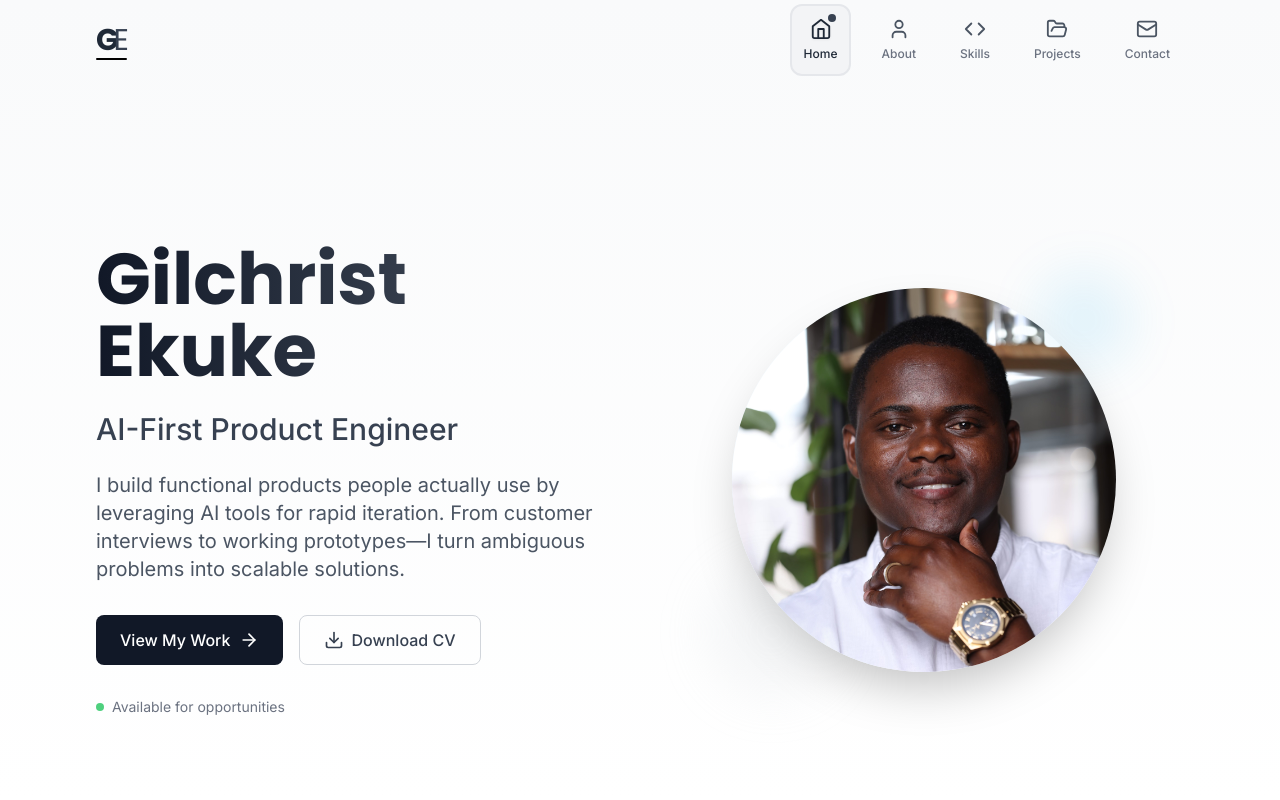
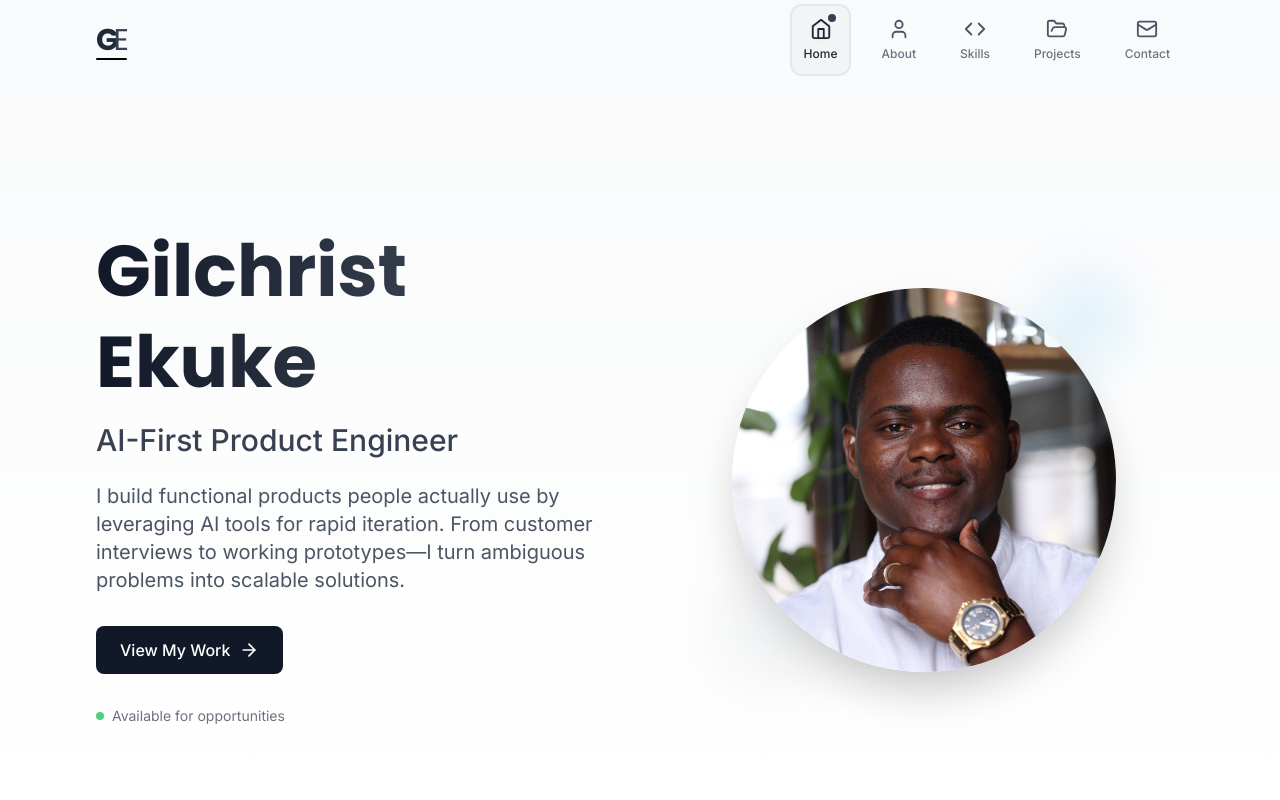
Before and after one commit to Ikanga93/personal-website, a Next.js app: page / in a window 1280 px wide. Shown: the top 800 px of the page. Built offline with nearby package versions, Linux system fonts and the light colour scheme.

Commit message:
design improved

```diff
--- a/components/About.tsx
+++ b/components/About.tsx
@@ -191,13 +191,31 @@ const About = () => {
               viewport={{ once: true }}
               className="mt-8"
             >
-              <button
+              <motion.button
                 onClick={() => document.getElementById('projects')?.scrollIntoView({ behavior: 'smooth' })}
-                className="btn-primary group"
+                className="btn-primary group relative overflow-hidden"
+                whileHover={{
+                  scale: 1.05,
+                  boxShadow: "0 20px 25px -5px rgba(59, 130, 246, 0.4), 0 10px 10px -5px rgba(59, 130, 246, 0.04)"
+                }}
+                whileTap={{ scale: 0.95 }}
+                transition={{ type: "spring", stiffness: 400, damping: 17 }}
               >
-                View My Work
-                <ArrowRight size={20} className="group-hover:translate-x-1 transition-transform" />
-              </button>
+                <motion.span
+                  className="absolute inset-0 bg-gradient-to-r from-blue-600 to-purple-600 opacity-0 group-hover:opacity-100 transition-opacity duration-300"
+                  initial={false}
+                />
+                <span className="relative z-10 flex items-center gap-2">
+                  View My Work
+                  <motion.div
+                    className="group-hover:translate-x-1 transition-transform"
+                    whileHover={{ rotate: -45 }}
+                    transition={{ type: "spring", stiffness: 300 }}
+                  >
+                    <ArrowRight size={20} />
+                  </motion.div>
+                </span>
+              </motion.button>
             </motion.div>
           </motion.div>
 
--- a/components/Hero.tsx
+++ b/components/Hero.tsx
@@ -1,13 +1,36 @@
 'use client'
 
+import { motion } from 'framer-motion'
 import { ArrowRight, Download } from 'lucide-react'
-import { motion } from 'framer-motion'
 import Image from 'next/image'
 import { useState, useEffect } from 'react'
+
+// Custom hook for typewriter effect
+const useTypewriter = (text: string, speed: number = 100) => {
+  const [displayText, setDisplayText] = useState('')
+  const [currentIndex, setCurrentIndex] = useState(0)
+  const [isComplete, setIsComplete] = useState(false)
+
+  useEffect(() => {
+    if (currentIndex < text.length) {
+      const timeout = setTimeout(() => {
+        setDisplayText(prev => prev + text[currentIndex])
+        setCurrentIndex(prev => prev + 1)
+      }, speed)
+
+      return () => clearTimeout(timeout)
+    } else {
+      setIsComplete(true)
+    }
+  }, [currentIndex, text, speed])
+
+  return { displayText, isComplete }
+}
 
 const Hero = () => {
   const [scrollY, setScrollY] = useState(0)
   const [photoOpacity, setPhotoOpacity] = useState(1)
+  const { displayText: typedName, isComplete } = useTypewriter('Gilchrist Ekuke', 120)
 
   useEffect(() => {
     const handleScroll = () => {
@@ -44,7 +67,18 @@ const Hero = () => {
             className="text-center lg:text-left order-2 lg:order-1"
           >
             <h1 className="text-4xl sm:text-5xl md:text-6xl lg:text-7xl font-display font-bold text-gradient mb-4 sm:mb-6 leading-tight">
-              Gilchrist Ekuke
+              {typedName}
+              <motion.span
+                className="inline-block w-1 h-12 sm:h-14 md:h-16 lg:h-20 bg-gradient-to-b from-blue-600 to-purple-600 ml-1"
+                animate={{
+                  opacity: isComplete ? 0 : [1, 0, 1],
+                }}
+                transition={{
+                  duration: 1,
+                  repeat: isComplete ? 0 : Infinity,
+                  ease: "easeInOut"
+                }}
+              />
             </h1>
 
             <h2 className="text-xl sm:text-2xl md:text-3xl font-medium text-gray-700 mb-4 sm:mb-6">
@@ -57,18 +91,33 @@ const Hero = () => {
             </p>
 
             <div className="flex flex-col sm:flex-row gap-3 sm:gap-4 mb-6 sm:mb-8 px-4 sm:px-0 justify-center lg:justify-start">
-              <button
+              <motion.button
                 onClick={() => scrollToSection('projects')}
-                className="btn-primary group justify-center w-full sm:w-auto"
+                className="btn-primary group justify-center w-full sm:w-auto relative overflow-hidden"
+                whileHover={{
+                  scale: 1.05,
+                  boxShadow: "0 20px 25px -5px rgba(59, 130, 246, 0.4), 0 10px 10px -5px rgba(59, 130, 246, 0.04)"
+                }}
+                whileTap={{ scale: 0.95 }}
+                transition={{ type: "spring", stiffness: 400, damping: 17 }}
               >
-                View My Work
-                <ArrowRight size={20} className="group-hover:translate-x-1 transition-transform" />
-              </button>
+                <motion.span
+                  className="absolute inset-0 bg-gradient-to-r from-blue-600 to-purple-600 opacity-0 group-hover:opacity-100 transition-opacity duration-300"
+                  initial={false}
+                />
+                <span className="relative z-10 flex items-center gap-2">
+                  View My Work
+                  <motion.div
+                    className="group-hover:translate-x-1 transition-transform"
+                    whileHover={{ rotate: -45 }}
+                    transition={{ type: "spring", stiffness: 300 }}
+                  >
+                    <ArrowRight size={20} />
+                  </motion.div>
+                </span>
+              </motion.button>
 
-              <button className="btn-secondary group justify-center w-full sm:w-auto">
-                <Download size={20} />
-                Download CV
-              </button>
+
             </div>
 
             <div className="flex items-center justify-center lg:justify-start space-x-2 text-sm text-gray-500 px-4 sm:px-0">
--- a/components/ProjectsDetailed.tsx
+++ b/components/ProjectsDetailed.tsx
@@ -8,61 +8,21 @@ const ProjectsDetailed = () => {
   const projects = [
     {
       id: 1,
-      title: "Ritt.ai - AI Drive-Thru Assistant",
-      shortDescription: "Revolutionary AI-powered order-taking system for drive-thru restaurants",
-      longDescription: "Built Ritt.ai, an AI-powered drive-thru assistant with 99.5% accuracy. Used AI-assisted development to rapidly prototype and iterate based on real customer feedback, reducing wait times by 40% through intelligent order processing.",
-      image: "https://images.unsplash.com/photo-1561070791-2526d30994b5?w=800&h=500&fit=crop&auto=format&q=80",
-      category: "AI/ML Application",
-      tech: ["React", "Next.js", "AI/ML", "Voice Processing", "Node.js", "TypeScript", "WebSocket", "Cloud APIs"],
-      liveUrl: "https://ritt.ai/",
-      githubUrl: "https://github.com/gilchristekuke",
-      duration: "6 months",
-      role: "Product Engineer & Team Lead",
-      year: "2024",
-      featured: true,
-      impact: {
-        metric1: { value: "99.5%", label: "Order Accuracy" },
-        metric2: { value: "40%", label: "Reduced Wait Time" },
-        metric3: { value: "25%", label: "Increased Revenue" }
-      },
-      challenges: [
-        "Implementing real-time voice processing with low latency",
-        "Training AI model for restaurant-specific vocabulary and accents",
-        "Handling complex order modifications and special requests",
-        "Ensuring system reliability during peak hours"
-      ],
-      solutions: [
-        "Optimized WebSocket connections for real-time communication",
-        "Custom NLP model trained on restaurant industry data",
-        "Context-aware conversation flow management",
-        "Robust error handling and fallback systems"
-      ],
-      keyFeatures: [
-        "Natural Language Processing for voice orders",
-        "Intelligent upselling and cross-selling",
-        "Multi-location restaurant support",
-        "Real-time order tracking and analytics",
-        "Integration with existing POS systems"
-      ]
-    },
-    {
-      id: 2,
-      title: "Ofele Nonprofit App",
-      shortDescription: "Comprehensive nonprofit management platform for community organizations",
-      longDescription: "Collaborated with nonprofit stakeholders to build a community management platform serving 500+ users. Leveraged AI tools for rapid development cycles, turning user interviews into working features within days. Worked closely with the nonprofit team to ensure the platform met real community needs.",
+      title: "Church Program Management System",
+      shortDescription: "Web application for church intercession department program management",
+      longDescription: "Created and deployed a web application for my church's intercession department to manage programs, schedules, events, and prayer requests. Fully adopted by all 12 department members and now integrated with broader church operations.",
       image: "https://images.unsplash.com/photo-1559027615-cd4628902d4a?w=800&h=500&fit=crop&auto=format&q=80",
       category: "Nonprofit Management",
       tech: ["React", "Next.js", "PostgreSQL", "Tailwind CSS", "Node.js", "Express.js", "Stripe API", "Vercel"],
       liveUrl: "https://ofele-nonprofit-app.vercel.app/",
-      githubUrl: "https://github.com/gilchristekuke",
+      githubUrl: "https://github.com/Ikanga93/ofele-nonprofit-app",
       duration: "4 months",
-      role: "Product Engineer & Community Liaison",
-      year: "2024",
+      role: "Full-Stack Developer & Community Liaison",
+      year: "2025",
       featured: true,
       impact: {
         metric1: { value: "12+", label: "Active Users" },
-        // metric2: { value: "$50K+", label: "Donations Processed" },
-        // metric3: { value: "15", label: "Partner Organizations" }
+        metric2: { value: "100%", label: "Department Adoption" }
       },
       challenges: [
         "Creating secure donation processing system",
@@ -77,32 +37,31 @@ const ProjectsDetailed = () => {
         "GDPR-compliant data handling and encryption"
       ],
       keyFeatures: [
-        "Secure donation processing and receipts",
-        "Volunteer management and scheduling",
+        "Program and schedule management",
         "Event planning and registration",
-        "Donor relationship management",
+        "Prayer request",
+        //"Member communication system",
         "Financial reporting and analytics",
-        "Email communication system"
+        //"Email notification system"
       ]
     },
     {
-      id: 3,
-      title: "Ritt AI Assistant Frontend",
-      shortDescription: "Modern frontend interface for AI-powered voice ordering system",
-      longDescription: "Built the frontend interface for Ritt AI in collaboration with the backend team, using AI-assisted development to rapidly iterate on user feedback. Worked directly with restaurant staff to design intuitive interfaces, leveraging AI tools to quickly prototype and test different UX approaches.",
+      id: 2,
+      title: "AI Restaurant Order Assistant",
+      shortDescription: "AI-powered order processing assistant for late-night restaurant operations",
+      longDescription: "Built an AI-powered order processing assistant for a busy late-night restaurant. Automates order taking and payment collection, significantly boosting operational efficiency and allowing staff to focus on food prep.",
       image: "https://images.unsplash.com/photo-1589254065878-42c9da997008?w=800&h=500&fit=crop&auto=format&q=80",
-      category: "Frontend Application",
-      tech: ["React", "TypeScript", "Voice API", "Real-time Communication", "Framer Motion", "Chart.js", "WebSocket"],
+      category: "AI/ML Application",
+      tech: ["AI", "React", "TypeScript", "Voice API", "Real-time Communication", "Chart.js", "WebSocket"],
       liveUrl: "https://ritt-ai-assistant-frontend.onrender.com",
-      githubUrl: "https://github.com/gilchristekuke",
+      githubUrl: "https://github.com/Ikanga93/ritt-ai-assistant",
       duration: "3 months",
-      role: "Frontend Product Engineer",
-      year: "2024",
+      role: "AI-First Engineer",
+      year: "2025",
       featured: true,
       impact: {
-        //metric1: { value: "98%", label: "User Satisfaction" },
-        //metric2: { value: "2.5s", label: "Response Time" },
-        //metric3: { value: "100+", label: "Restaurants Using" }
+        metric1: { value: "40%", label: "Efficiency Boost" },
+        metric2: { value: "24/7", label: "Operation Hours" }
       },
       challenges: [
         "Creating responsive voice visualization components",
@@ -117,32 +76,31 @@ const ProjectsDetailed = () => {
         "Comprehensive user testing and iteration"
       ],
       keyFeatures: [
-        "Real-time voice wave visualization",
-        "Order management dashboard",
-        "Analytics and reporting interface",
-        "Multi-restaurant support",
-        "Customizable UI themes",
+        "Automated order taking",
+        "Payment processing integration",
+        "Real-time order management",
+        "Staff efficiency optimization",
+        "Voice recognition technology",
         "Mobile-responsive design"
       ]
     },
     {
-      id: 4,
-      title: "Mo's Burrito App",
-      shortDescription: "Full-stack restaurant ordering and management system",
-      longDescription: "Collaborated with Mo's Burrito team to build their complete ordering system, using AI tools to accelerate development and ensure rapid delivery. Worked closely with restaurant staff to understand their workflow and built features that actually solved their daily operational challenges.",
+      id: 3,
+      title: "Online Food Ordering System",
+      shortDescription: "Custom food ordering web app reducing third-party platform reliance",
+      longDescription: "Designed a custom food ordering web app for a local restaurant, reducing reliance on third-party platforms and increasing direct sales. Currently in final negotiation for a $3,500 sale.",
       image: "https://images.unsplash.com/photo-1626700051175-6818013e1d4f?w=800&h=500&fit=crop&auto=format&q=80",
       category: "Restaurant Application",
-      tech: ["React", "Node.js", "Railway", "Express.js", "MongoDB", "Socket.io", "Stripe", "JWT"],
+      tech: ["React", "Node.js", "Railway", "Express.js", "Socket.io", "Stripe", "JWT"],
       liveUrl: "https://mo-s-burrito-app-production.up.railway.app/",
-      githubUrl: "https://github.com/gilchristekuke",
+      githubUrl: "https://github.com/Ikanga93/mo-s-burrito-app",
       duration: "2 months",
-      role: "Product Engineer & Restaurant Consultant",
-      year: "2023",
-      featured: false,
+      role: "Full-Stack Developer & Restaurant Consultant",
+      year: "2025",
+      featured: true,
       impact: {
-        metric1: { value: "95%", label: "Order Accuracy" },
-        //metric2: { value: "1000+", label: "Orders Processed" },
-        //metric3: { value: "4.8/5", label: "Customer Rating" }
+        metric1: { value: "$3.5K", label: "Contract Value" },
+        metric2: { value: "100%", label: "Direct Sales" }
       },
       challenges: [
         "Implementing real-time order tracking",
@@ -162,87 +120,124 @@ const ProjectsDetailed = () => {
         "Secure payment processing",
         "Customer order history",
         "Admin dashboard",
-        "Email notifications"
+        "Third-party platform independence"
+      ]
+    },
+    {
+      id: 4,
+      title: "AI Citizenship Test Assistant",
+      shortDescription: "Voice-activated AI web app for U.S. citizenship civics test practice",
+      longDescription: "Developing a voice-activated AI web app to simulate the U.S. citizenship civics test in real time, providing an interactive way to practice and improve test readiness.",
+      image: "https://images.unsplash.com/photo-1561070791-2526d30994b5?w=800&h=500&fit=crop&auto=format&q=80",
+      category: "AI/ML Application",
+      tech: ["Python", "React", "Next.js", "AI/ML", "Voice Processing", "Node.js", "TypeScript", "WebSocket", "Cloud APIs"],
+      liveUrl: "",
+      githubUrl: "https://github.com/gilchristekuke",
+      duration: "In Development",
+      role: "Full-Stack Developer & AI Developer",
+      year: "2025",
+      featured: false,
+      impact: {
+        metric1: { value: "Real-time", label: "Test Simulation" },
+        metric2: { value: "Voice", label: "Interactive Mode" }
+      },
+      challenges: [
+        "Implementing real-time voice processing",
+        "Creating accurate test simulation",
+        "Designing intuitive user experience",
+        "Ensuring accessibility compliance"
+      ],
+      solutions: [
+        "Advanced voice recognition API integration",
+        "Comprehensive civics test database",
+        "User-centered design approach",
+        "WCAG accessibility standards implementation"
+      ],
+      keyFeatures: [
+        "Voice-activated test simulation",
+        "Real-time feedback and scoring",
+        "Interactive practice sessions",
+        "Progress tracking and analytics",
+        "Accessibility-first design",
+        "Mobile-responsive interface"
       ]
     },
     {
       id: 5,
-      title: "Personal Portfolio Website",
-      shortDescription: "Modern, responsive portfolio website built with Next.js",
-      longDescription: "A comprehensive personal portfolio website showcasing my skills, projects, and experience. Built with modern web technologies and optimized for performance, accessibility, and SEO.",
+      title: "Diaspora Project Management Platform",
+      shortDescription: "Platform for African diaspora to manage projects back home with verified inspectors",
+      longDescription: "Building a platform for African diaspora to manage projects back home through connections with verified local inspectors—aimed at reducing fraud, fostering accountability, and increasing transparency in cross-border project execution.",
       image: "https://images.unsplash.com/photo-1460925895917-afdab827c52f?w=800&h=500&fit=crop&auto=format&q=80",
-      category: "Portfolio Website",
-      tech: ["Next.js", "TypeScript", "Tailwind CSS", "Framer Motion", "Vercel", "React Icons"],
-      liveUrl: "/",
-      githubUrl: "https://github.com/gilchristekuke",
-      duration: "1 month",
-      role: "Full-Stack Developer",
-      year: "2024",
+      category: "Project Management",
+      tech: ["Python", "React", "TypeScript", "Tailwind CSS", "Framer Motion", "PostgreSQL", "Stripe"],
+      liveUrl: "",
+      githubUrl: "https://github.com/Ikanga93/pofara-trustees-web-app",
+      duration: "In Development",
+      role: "Full-Stack Developer & Product Manager",
+      year: "2025",
       featured: false,
       impact: {
-        metric1: { value: "100", label: "Lighthouse Score" },
-        metric2: { value: "<1s", label: "Load Time" },
-        metric3: { value: "100%", label: "Mobile Friendly" }
+        metric1: { value: "Fraud", label: "Reduction Focus" },
+        metric2: { value: "Cross-border", label: "Project Management" }
       },
       challenges: [
-        "Creating engaging animations without performance loss",
-        "Optimizing for Core Web Vitals",
-        "Designing for multiple device sizes",
-        "Implementing SEO best practices"
+        "Building trust in cross-border transactions",
+        "Verifying local inspector credentials",
+        "Creating transparent project tracking",
+        "Implementing secure payment systems"
       ],
       solutions: [
-        "Framer Motion with proper optimization settings",
-        "Next.js Image optimization and lazy loading",
-        "Responsive design with Tailwind CSS",
-        "Meta tags and structured data implementation"
+        "Multi-tier verification system for inspectors",
+        "Blockchain-based transparency features",
+        "Real-time project monitoring dashboard",
+        "Escrow-based payment protection"
       ],
       keyFeatures: [
-        "Responsive design across all devices",
-        "Smooth animations and transitions",
-        "SEO optimized with meta tags",
-        "Fast loading with Next.js optimization",
-        "Accessible design patterns",
-        "Interactive skill demonstrations"
+        "Verified inspector network",
+        "Real-time project monitoring",
+        "Secure payment processing",
+        "Transparency and accountability tools",
+        "Cross-border communication platform",
+        "Fraud prevention measures"
       ]
     },
     {
       id: 6,
-      title: "Task Management API",
-      shortDescription: "RESTful API for team task management and collaboration",
-      longDescription: "A robust backend API for task management applications featuring user authentication, team collaboration, real-time notifications, and comprehensive project tracking capabilities.",
+      title: "Crowdfunding Platform for African Entrepreneurs",
+      shortDescription: "Purpose-driven crowdfunding platform connecting African entrepreneurs with diaspora investors",
+      longDescription: "Developed a purpose-driven crowdfunding platform connecting African entrepreneurs with diaspora investors. Several funding requests are already in progress, focused on empowering grassroots innovation in Africa.",
       image: "https://images.unsplash.com/photo-1611224923853-80b023f02d71?w=800&h=500&fit=crop&auto=format&q=80",
-      category: "Backend API",
-      tech: ["Node.js", "Express.js", "PostgreSQL", "JWT", "Socket.io", "Redis", "Docker", "AWS"],
-      liveUrl: "https://task-api-docs.vercel.app",
-      githubUrl: "https://github.com/gilchristekuke",
-      duration: "3 months",
-      role: "Backend Developer",
-      year: "2023",
+      category: "Fintech Platform",
+      tech: ["Python", "PostgreSQL", "JWT", "Stripe", "React", "JavaScript", "HTML", "CSS"],
+      liveUrl: "",
+      githubUrl: "https://github.com/Ikanga93/diaspora_invest",
+      duration: "6 months",
+      role: "Full-Stack Developer & Platform Architect",
+      year: "2025",
       featured: false,
       impact: {
-        metric1: { value: "99.9%", label: "Uptime" },
-        metric2: { value: "50ms", label: "Avg Response" },
-        metric3: { value: "10K+", label: "API Calls/Day" }
+        metric1: { value: "Active", label: "Funding Requests" },
+        metric2: { value: "Diaspora", label: "Investor Network" }
       },
       challenges: [
-        "Designing scalable database architecture",
-        "Implementing efficient caching strategy",
-        "Creating comprehensive API documentation",
-        "Handling concurrent user operations"
+        "Building trust between investors and entrepreneurs",
+        "Implementing secure payment processing",
+        "Creating comprehensive project vetting",
+        "Ensuring regulatory compliance"
       ],
       solutions: [
-        "Normalized PostgreSQL schema with proper indexing",
-        "Redis caching for frequently accessed data",
-        "Swagger/OpenAPI documentation generation",
-        "Database transactions and optimistic locking"
+        "Multi-stage project verification process",
+        "Integrated Stripe for secure transactions",
+        "AI-powered project assessment tools",
+        "Compliance framework for multiple jurisdictions"
       ],
       keyFeatures: [
-        "JWT-based authentication system",
-        "Real-time notifications via WebSocket",
-        "Role-based access control",
-        "Comprehensive API documentation",
-        "Rate limiting and security headers",
-        "Automated testing and CI/CD"
+        "Entrepreneur-investor matching system",
+        "Secure crowdfunding infrastructure",
+        "Project vetting and verification",
+        "Real-time funding progress tracking",
+        "Investor dashboard and analytics",
+        "Cross-border payment processing"
       ]
     }
   ]
```
Also changed, not shown: components/ContactDetailed_old.tsx (+39 -2 lines), components/Footer.tsx (+10 -10 lines), components/Projects.tsx (+7 -7 lines), components/SkillsDetailed.tsx (+5 -12 lines).
